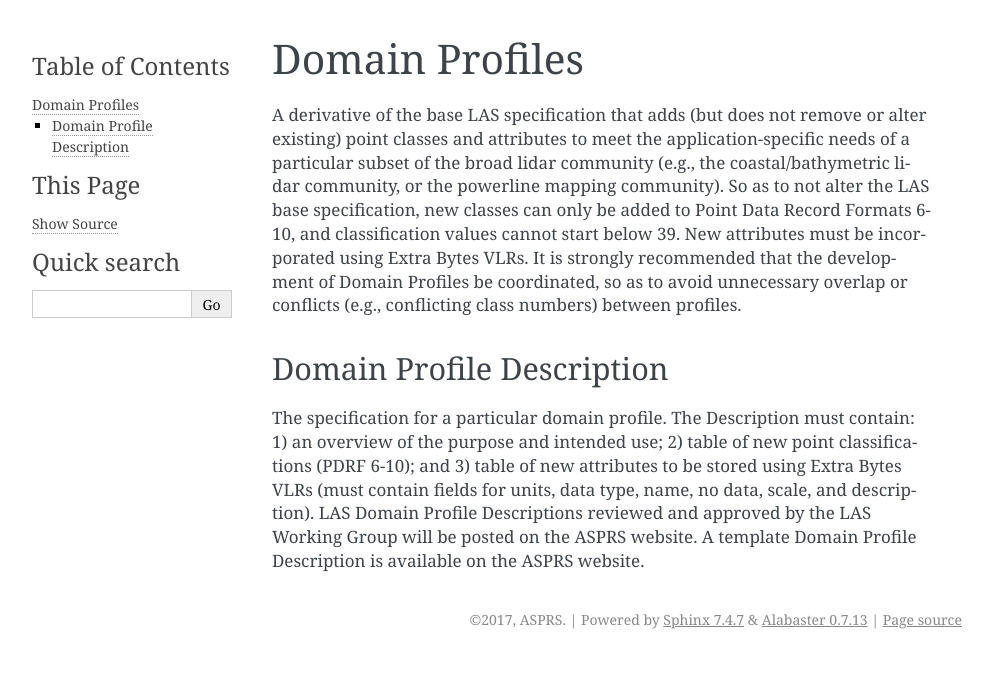
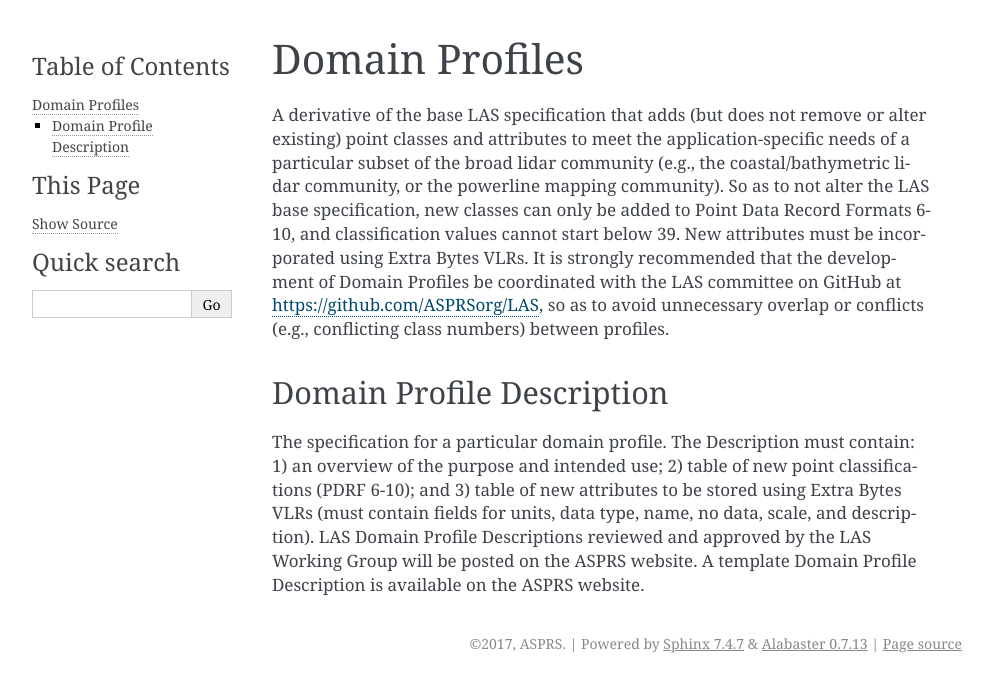
Before and after one commit to ASPRSorg/LAS, a Sphinx documentation site: the page built from source/profiles.txt, in a window 1280 px wide. Shown: the top 692 px of the page, without its empty margins (148-1140 px from the left). Built offline with Sphinx 7.4.7, drawn with Linux system fonts in a browser that asks for light colours.

Commit message:
a silly commit to show how a pull request can work

```diff
--- a/source/profiles.txt
+++ b/source/profiles.txt
@@ -8,7 +8,8 @@ coastal/bathymetric lidar community, or the powerline mapping community). So as
 to not alter the LAS base specification, new classes can only be added to Point
 Data Record Formats 6-10, and classification values cannot start below 39. New
 attributes must be incorporated using Extra Bytes VLRs. It is strongly
-recommended that the development of Domain Profiles be coordinated, so as to
+recommended that the development of Domain Profiles be coordinated with the
+LAS committee on GitHub at https://github.com/ASPRSorg/LAS, so as to
 avoid unnecessary overlap or conflicts (e.g., conflicting class numbers)
 between profiles.
 
```
